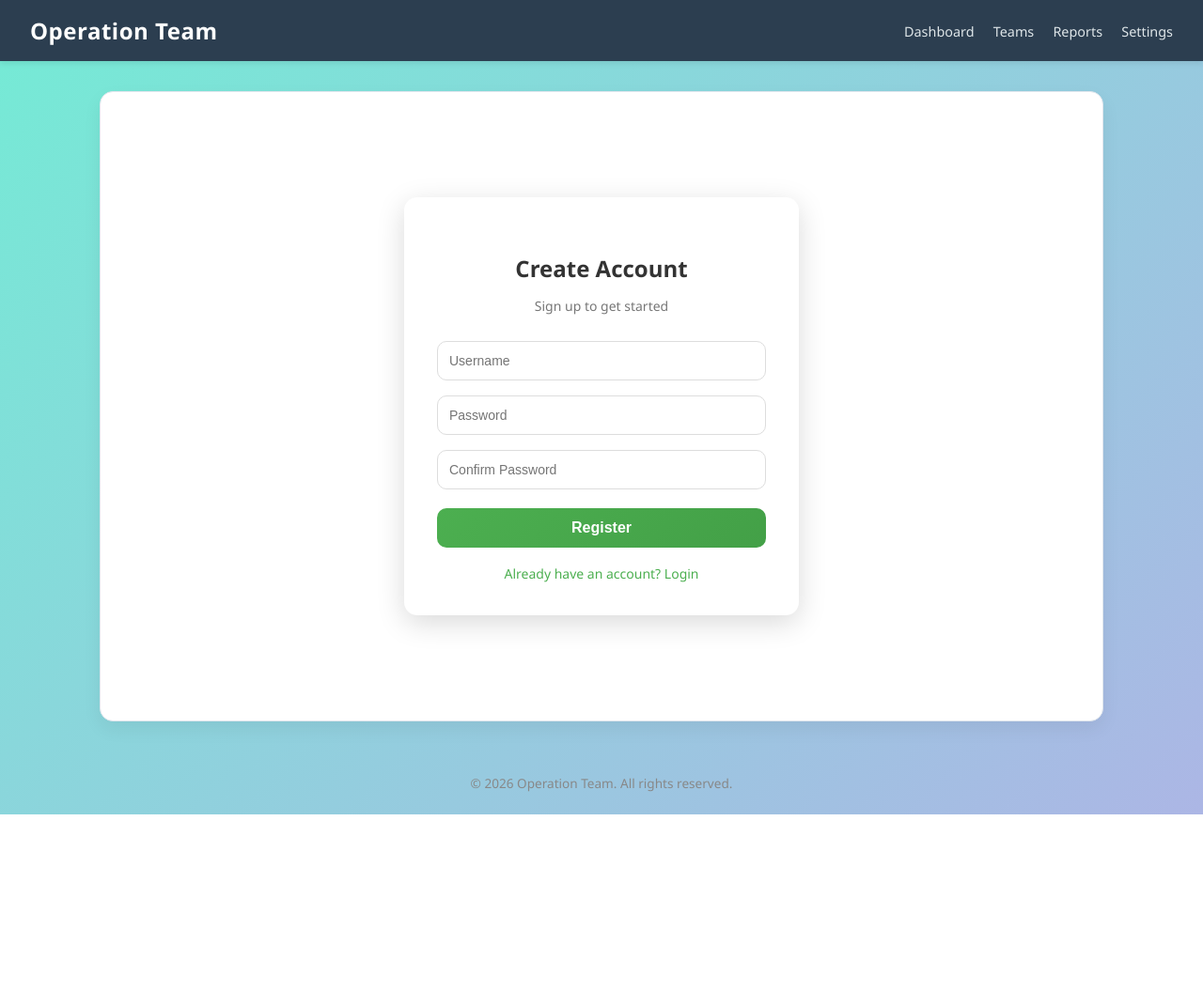
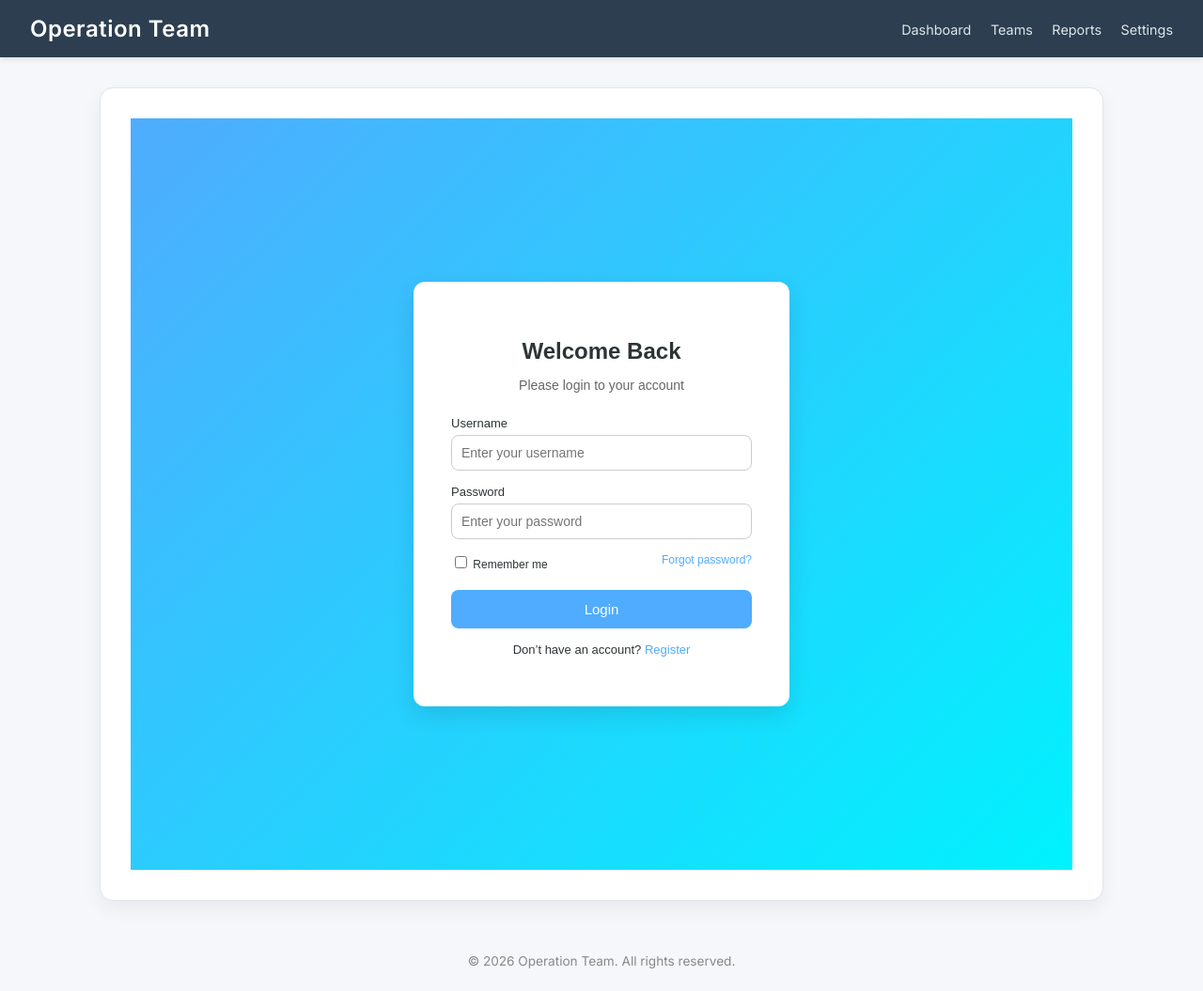
Before and after one commit to clarincehierro001-hue/justforyou, a Flask app: page /login in a window 1280 px wide. Shown: the whole page at 94% size. Before the commit the page ends 867 px from the top, so only its background shows below. Run offline with Flask 3, Linux system fonts and the light colour scheme.

Commit message:
login.html

```diff
--- a/templates/login.html
+++ b/templates/login.html
@@ -1,111 +1,158 @@
 {% extends "base.html" %}
 {% block content %}
 <style>
-    body {
-        background: linear-gradient(135deg, #74ebd5, #ACB6E5);
-        font-family: 'Segoe UI', Tahoma, Geneva, Verdana, sans-serif;
+    .auth-wrapper {
+        margin: 0;
+        font-family: Arial, sans-serif;
+        background: linear-gradient(135deg, #4facfe, #00f2fe);
+        height: 100vh;
+    }
+
+    .auth-wrapper {
+        display: flex;
+        justify-content: center;
+        align-items: center;
+        height: 100vh;
     }
 
     .auth-container {
-        max-width: 420px;
-        margin: 80px auto;
-        padding: 35px;
-        border-radius: 14px;
-        box-shadow: 0 8px 30px rgba(0,0,0,0.15);
-        background: #ffffff;
+        background: #fff;
+        padding: 40px;
+        border-radius: 12px;
+        width: 100%;
+        max-width: 400px;
+        box-shadow: 0 10px 25px rgba(0,0,0,0.1);
         text-align: center;
     }
 
-    .auth-container h3 {
+    .auth-title {
         margin-bottom: 10px;
         font-size: 24px;
-        color: #333;
+        font-weight: bold;
     }
 
-    .auth-container p {
-        margin-bottom: 20px;
+    .auth-subtitle {
+        margin-bottom: 25px;
+        color: #666;
         font-size: 14px;
-        color: #777;
     }
 
-    .auth-container input {
-        width: 100%;
-        padding: 12px;
-        margin: 8px 0;
-        border: 1px solid #ddd;
-        border-radius: 10px;
-        font-size: 14px;
-        transition: border 0.2s, box-shadow 0.2s;
+    .form-group {
+        text-align: left;
+        margin-bottom: 15px;
     }
 
-    .auth-container input:focus {
-        border-color: #4CAF50;
-        outline: none;
-        box-shadow: 0 0 0 2px rgba(76, 175, 80, 0.2);
+    .form-group label {
+        display: block;
+        margin-bottom: 5px;
+        font-size: 13px;
     }
 
-    .auth-container button {
+    .form-group input {
         width: 100%;
-        padding: 12px;
-        margin-top: 12px;
-        border: none;
-        border-radius: 10px;
-        background: linear-gradient(135deg, #4CAF50, #43a047);
-        color: white;
-        font-size: 16px;
-        font-weight: 600;
-        cursor: pointer;
-        transition: transform 0.15s ease, box-shadow 0.15s ease;
+        padding: 10px;
+        border-radius: 8px;
+        border: 1px solid #ccc;
+        font-size: 14px;
+        transition: 0.3s;
     }
 
-    .auth-container button:hover {
-        transform: translateY(-1px);
-        box-shadow: 0 4px 12px rgba(0,0,0,0.2);
+    .form-group input:focus {
+        border-color: #4facfe;
+        outline: none;
     }
 
-    .auth-container button:active {
-        transform: scale(0.98);
+    .form-options {
+        display: flex;
+        justify-content: space-between;
+        font-size: 12px;
+        margin-bottom: 20px;
     }
 
-    .auth-container a {
-        display: block;
-        margin-top: 18px;
-        color: #4CAF50;
+    .forgot-link {
         text-decoration: none;
-        font-size: 14px;
-        font-weight: 500;
+        color: #4facfe;
     }
 
-    .auth-container a:hover {
+    .forgot-link:hover {
         text-decoration: underline;
     }
 
-    .error-message {
-        color: #c0392b;
-        background: #fdecea;
-        padding: 10px;
+    .btn-primary {
+        width: 100%;
+        padding: 12px;
+        border: none;
         border-radius: 8px;
-        margin-bottom: 15px;
-        font-size: 14px;
-        border: 1px solid #f5c6cb;
+        background: #4facfe;
+        color: white;
+        font-size: 15px;
+        cursor: pointer;
+        transition: 0.3s;
+    }
+
+    .btn-primary:hover {
+        background: #3a8dde;
+    }
+
+    .auth-footer {
+        margin-top: 15px;
+        font-size: 13px;
+    }
+
+    .auth-footer a {
+        color: #4facfe;
+        text-decoration: none;
+    }
+
+    .auth-footer a:hover {
+        text-decoration: underline;
     }
 </style>
 
-<div class="auth-container">
-    <h3>Create Account</h3>
-    <p>Sign up to get started</p>
+<div class="auth-wrapper">
+    <div class="auth-container">
+        <h2 class="auth-title">Welcome Back</h2>
+        <p class="auth-subtitle">Please login to your account</p>
 
-    {% if error %}
-        <div class="error-message">{{ error }}</div>
-    {% endif %}
+        <form method="POST" class="auth-form" novalidate>
+            <div class="form-group">
+                <label for="username">Username</label>
+                <input
+                    id="username"
+                    name="username"
+                    type="text"
+                    placeholder="Enter your username"
+                    required
+                    autocomplete="username"
+                >
+            </div>
 
-    <form method="POST" autocomplete="off">
-        <input name="username" placeholder="Username" required>
-        <input name="password" type="password" placeholder="Password" required>
-        <input name="confirm_password" type="password" placeholder="Confirm Password" required>
-        <button type="submit">Register</button>
-    </form>
+            <div class="form-group">
+                <label for="password">Password</label>
+                <input
+                    id="password"
+                    name="password"
+                    type="password"
+                    placeholder="Enter your password"
+                    required
+                    autocomplete="current-password"
+                >
+            </div>
 
-    <a href="/login">Already have an account? Login</a>
+            <div class="form-options">
+                <label>
+                    <input type="checkbox" name="remember"> Remember me
+                </label>
+                <a href="/forgot-password" class="forgot-link">Forgot password?</a>
+            </div>
+
+            <button type="submit" class="btn-primary">Login</button>
+        </form>
+
+        <p class="auth-footer">
+            Don’t have an account?
+            <a href="/register">Register</a>
+        </p>
+    </div>
 </div>
 {% endblock %}
```
